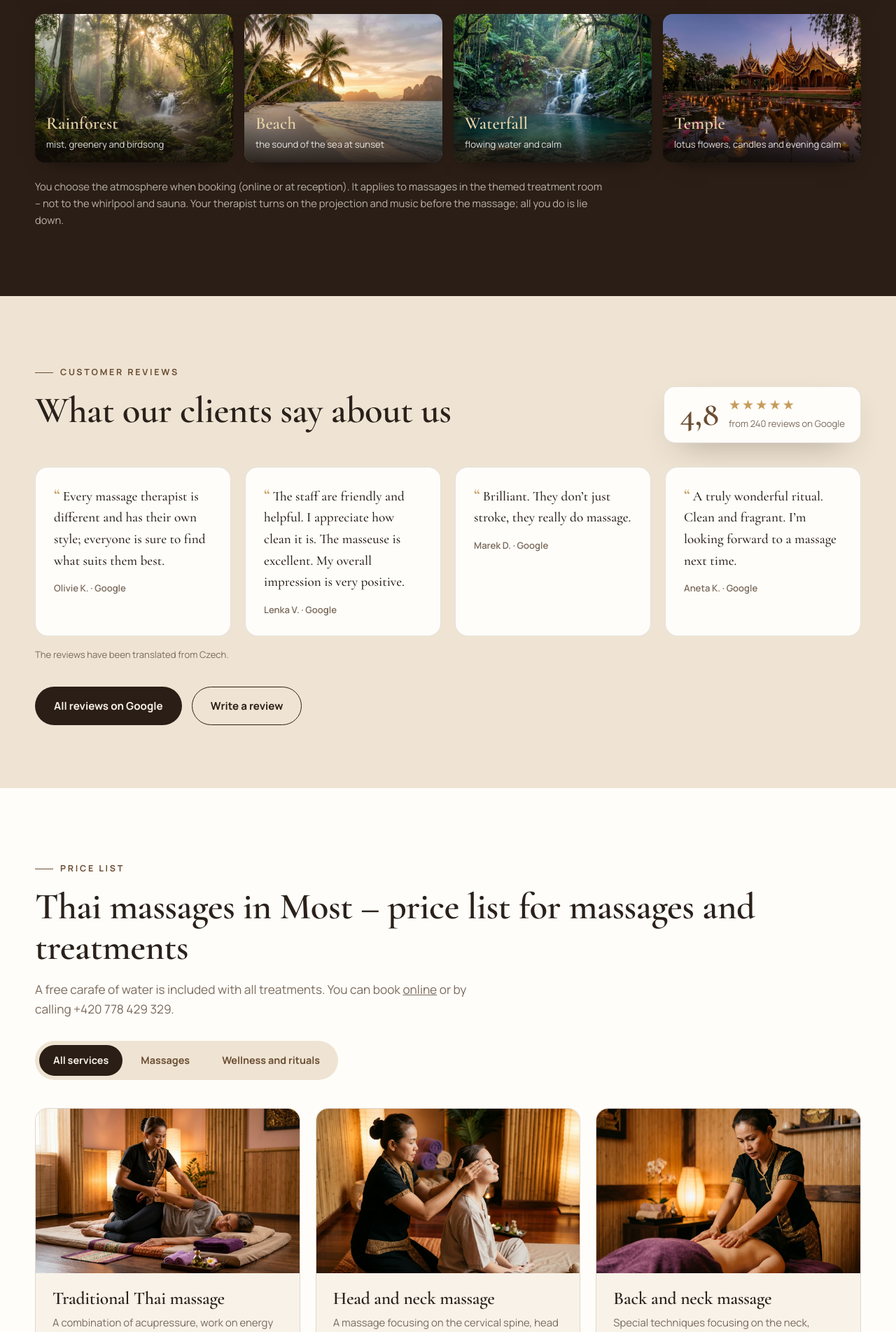
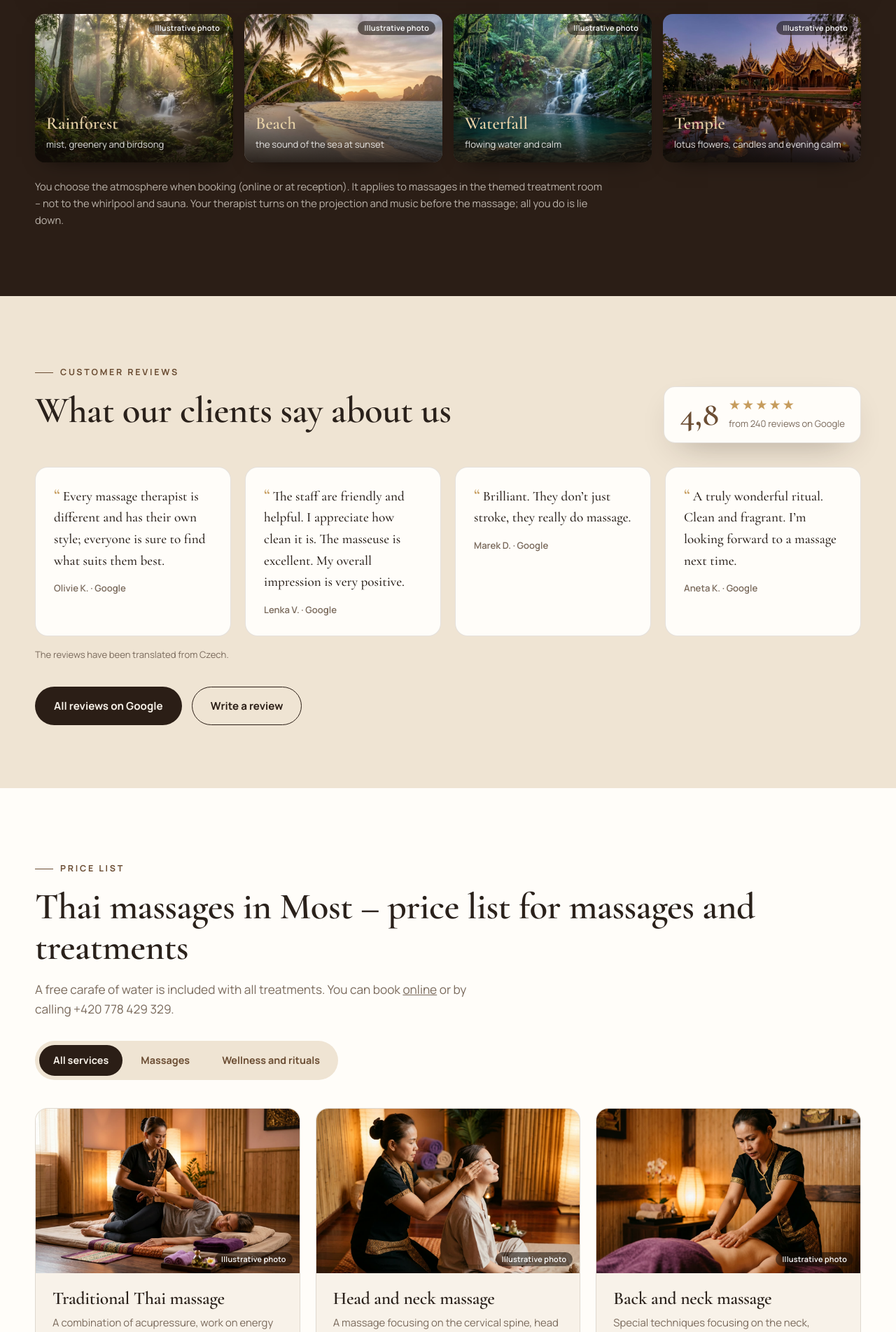
Before and after one commit to kucerazdenek78-jpg/Thaimost, a PHP site: page /en/ in a window 1280 px wide. Shown: the part 4402-6305 px from the top of the page at 70% size. Run offline with PHP 8.4, Linux system fonts and the light colour scheme; some libraries are stand-ins or nearby versions.

Commit message:
Web: štítek „Ilustrační foto“ na fotkách služeb a atmosfér, dokud nejsou nafocené vlastní (u služby s vlastní fotkou vlastni: true); cs/en/de
Co-Authored-By: Claude Opus 5.5 <noreply@anthropic.com>
Claude-Session: https://claude.ai/code/session_01W1fLwZLQ835oYReUdNWkvy

```diff
--- a/assets/css/style.css
+++ b/assets/css/style.css
@@ -105,7 +105,8 @@ header.nav{position:sticky;top:0;z-index:50;background:rgba(248,242,233,.88);bac
 .sv-img .ph{position:absolute;inset:0;display:grid;place-items:center;color:var(--gold)}
 .sv-img .ph svg{width:90px}
 .sv-tag{position:absolute;top:14px;left:14px;background:var(--teak);color:var(--gold-l);font-size:.72rem;font-weight:700;letter-spacing:.1em;text-transform:uppercase;padding:6px 12px;border-radius:999px}
-.sv-ilu{position:absolute;right:12px;bottom:10px;font-size:.78rem;font-weight:800;letter-spacing:.18em;color:#fff;background:rgba(163,50,31,.85);padding:4px 12px;border-radius:999px}
+.sv-ilu,.atmo-card .ilu{position:absolute;right:10px;bottom:10px;font-size:.68rem;font-weight:600;letter-spacing:.02em;line-height:1.3;color:#fff;background:rgba(20,13,8,.55);padding:3px 9px;border-radius:999px;pointer-events:none;z-index:2}
+.atmo-card .ilu{top:10px;bottom:auto;font-size:.68rem;color:#fff}
 .sv-body{padding:22px 24px 24px;display:flex;flex-direction:column;flex:1}
 .sv h3{font-size:1.6rem;margin-bottom:8px}
 .sv p{font-size:.93rem;color:var(--muted);margin-bottom:16px}
--- a/assets/i18n/de.js
+++ b/assets/i18n/de.js
@@ -2,7 +2,7 @@
 window.THAI_I18N = window.THAI_I18N || {};
 window.THAI_I18N.de = {
  "{nazev} – thajské masáže Most, Thai Most": "{nazev} – Thai-Massagen in Most, Thai Most",
- "VZOR": "BEISPIELFOTO",
+ "Ilustrační foto": "Beispielfoto",
  "Oblíbené": "Favoriten",
  "Darovat jako poukaz →": "Als Gutschein verschenken →",
  "masáž<br>zdarma": "kostenlose<br>Massage",
--- a/assets/i18n/en.js
+++ b/assets/i18n/en.js
@@ -2,7 +2,7 @@
 window.THAI_I18N = window.THAI_I18N || {};
 window.THAI_I18N.en = {
  "{nazev} – thajské masáže Most, Thai Most": "{nazev} – Thai massages in Most, Thai Most",
- "VZOR": "ILLUSTRATIVE PHOTO",
+ "Ilustrační foto": "Illustrative photo",
  "Oblíbené": "Favourites",
  "Darovat jako poukaz →": "Give as a gift voucher →",
  "masáž<br>zdarma": "free<br>massage",
--- a/assets/js/data.js
+++ b/assets/js/data.js
@@ -33,7 +33,8 @@ window.THAI = {
   },
 
   /* Obrázky služeb: assets/img/ai/<id>.jpg (vyrobené v Magnific, 11/2026).
-     Původní fotky ze starého webu jsou v assets/img/sluzby/. */
+     Původní fotky ze starého webu jsou v assets/img/sluzby/.
+     Na fotce je štítek „Ilustrační foto“, dokud nejsou nafocené vlastní: u služby s vlastní fotkou přidejte vlastni: true. */
   img: "assets/img/ai/",
 
   sluzby: [
--- a/assets/js/main.js
+++ b/assets/js/main.js
@@ -34,7 +34,7 @@
       const od = Math.min(...s.ceny.map(c => c[1]));
       const nazev = T(s.nazev);
       const img = s.foto
-        ? `<img src="${/^https?:/.test(s.foto) ? s.foto : T.root + D.img + s.foto}" alt="${V.esc(T("{nazev} – thajské masáže Most, Thai Most", { nazev }))}" loading="lazy" onerror="this.remove()">${s.ilustracni ? '<span class="sv-ilu">' + V.esc(T("VZOR")) + "</span>" : ""}`
+        ? `<img src="${/^https?:/.test(s.foto) ? s.foto : T.root + D.img + s.foto}" alt="${V.esc(T("{nazev} – thajské masáže Most, Thai Most", { nazev }))}" loading="lazy" onerror="this.remove()">${!s.vlastni && !/^https?:/.test(s.foto) ? '<span class="sv-ilu">' + V.esc(T("Ilustrační foto")) + "</span>" : ""}`
         : "";
       return `<article class="sv reveal in">
         <div class="sv-img"><div class="ph">${LOTUS}</div>${img}${s.top ? '<span class="sv-tag">' + V.esc(T("Oblíbené")) + "</span>" : ""}</div>
--- a/en/index.html
+++ b/en/index.html
@@ -47,7 +47,7 @@
 <link href="https://fonts.googleapis.com" rel="preconnect"/>
 <link crossorigin="" href="https://fonts.gstatic.com" rel="preconnect"/>
 <link href="https://fonts.googleapis.com/css2?family=Cormorant+Garamond:ital,wght@0,500;0,600;0,700;1,500&amp;family=Manrope:wght@400;500;600;700;800&amp;display=swap" rel="stylesheet"/>
-<link href="../assets/css/style.css?v=20261115b" rel="stylesheet"/>
+<link href="../assets/css/style.css?v=20261115c" rel="stylesheet"/>
 <!-- Strukturovaná data pro Google -->
 <script type="application/ld+json">
 {
@@ -571,10 +571,10 @@
 <button aria-label="Turn on the video sound" aria-pressed="false" class="hero-sound" id="atmoSound" type="button"><svg fill="none" stroke="currentColor" stroke-linecap="round" stroke-linejoin="round" stroke-width="2" viewbox="0 0 24 24"><path d="M11 5 6 9H2v6h4l5 4z"></path><path class="s-on" d="M15.5 8.5a5 5 0 0 1 0 7M19 5a9 9 0 0 1 0 14"></path><path class="s-off" d="M22 9l-6 6M16 9l6 6"></path></svg><span>Sound</span></button>
 </div>
 <div class="atmo-grid">
-<a class="atmo-card reveal" data-atm="prales" href="#objednat"><img alt="Rainforest – atmosphere of the themed treatment room" height="672" loading="lazy" src="../assets/img/atmosfera/atm-prales.jpg" width="1200"/><div><b>Rainforest</b><span>mist, greenery and birdsong</span></div></a>
-<a class="atmo-card reveal" data-atm="plaz" href="#objednat"><img alt="Beach – atmosphere of the themed treatment room" height="672" loading="lazy" src="../assets/img/atmosfera/atm-plaz.jpg" width="1200"/><div><b>Beach</b><span>the sound of the sea at sunset</span></div></a>
-<a class="atmo-card reveal" data-atm="vodopad" href="#objednat"><img alt="Waterfall – atmosphere of the themed treatment room" height="672" loading="lazy" src="../assets/img/atmosfera/atm-vodopad.jpg" width="1200"/><div><b>Waterfall</b><span>flowing water and calm</span></div></a>
-<a class="atmo-card reveal" data-atm="chram" href="#objednat"><img alt="Temple – atmosphere of the themed treatment room" height="672" loading="lazy" src="../assets/img/atmosfera/atm-chram.jpg" width="1200"/><div><b>Temple</b><span>lotus flowers, candles and evening calm</span></div></a>
+<a class="atmo-card reveal" data-atm="prales" href="#objednat"><img alt="Rainforest – atmosphere of the themed treatment room" height="672" loading="lazy" src="../assets/img/atmosfera/atm-prales.jpg" width="1200"/><span class="ilu">Illustrative photo</span><div><b>Rainforest</b><span>mist, greenery and birdsong</span></div></a>
+<a class="atmo-card reveal" data-atm="plaz" href="#objednat"><img alt="Beach – atmosphere of the themed treatment room" height="672" loading="lazy" src="../assets/img/atmosfera/atm-plaz.jpg" width="1200"/><span class="ilu">Illustrative photo</span><div><b>Beach</b><span>the sound of the sea at sunset</span></div></a>
+<a class="atmo-card reveal" data-atm="vodopad" href="#objednat"><img alt="Waterfall – atmosphere of the themed treatment room" height="672" loading="lazy" src="../assets/img/atmosfera/atm-vodopad.jpg" width="1200"/><span class="ilu">Illustrative photo</span><div><b>Waterfall</b><span>flowing water and calm</span></div></a>
+<a class="atmo-card reveal" data-atm="chram" href="#objednat"><img alt="Temple – atmosphere of the themed treatment room" height="672" loading="lazy" src="../assets/img/atmosfera/atm-chram.jpg" width="1200"/><span class="ilu">Illustrative photo</span><div><b>Temple</b><span>lotus flowers, candles and evening calm</span></div></a>
 </div>
 <p class="atmo-note reveal">You choose the atmosphere when booking (online or at reception). It applies to massages in the themed treatment room – not to the whirlpool and sauna. Your therapist turns on the projection and music before the massage; all you do is lie down.</p>
 </div>
--- a/tools/i18n/de.json
+++ b/tools/i18n/de.json
@@ -387,5 +387,6 @@
  "celoroční motiv": "ganzjähriges Motiv",
  "Vánoční poukaz": "Weihnachtsgutschein",
  "s vánočním motivem": "mit Weihnachtsmotiv",
- "Masáž na poukaz se nezapočítává do věrnostní kartičky.": "Eine Massage, die mit einem Gutschein bezahlt wird, wird nicht auf der Treuekarte gutgeschrieben."
+ "Masáž na poukaz se nezapočítává do věrnostní kartičky.": "Eine Massage, die mit einem Gutschein bezahlt wird, wird nicht auf der Treuekarte gutgeschrieben.",
+ "Ilustrační foto": "Beispielfoto"
 }
--- a/tools/i18n/en.json
+++ b/tools/i18n/en.json
@@ -387,5 +387,6 @@
  "celoroční motiv": "year-round design",
  "Vánoční poukaz": "Christmas voucher",
  "s vánočním motivem": "with a Christmas design",
- "Masáž na poukaz se nezapočítává do věrnostní kartičky.": "Massages paid for with a voucher do not count towards the loyalty card."
+ "Masáž na poukaz se nezapočítává do věrnostní kartičky.": "Massages paid for with a voucher do not count towards the loyalty card.",
+ "Ilustrační foto": "Illustrative photo"
 }
```
Also changed, not shown: de/index.html (+5 -5 lines), index.html (+5 -5 lines).
